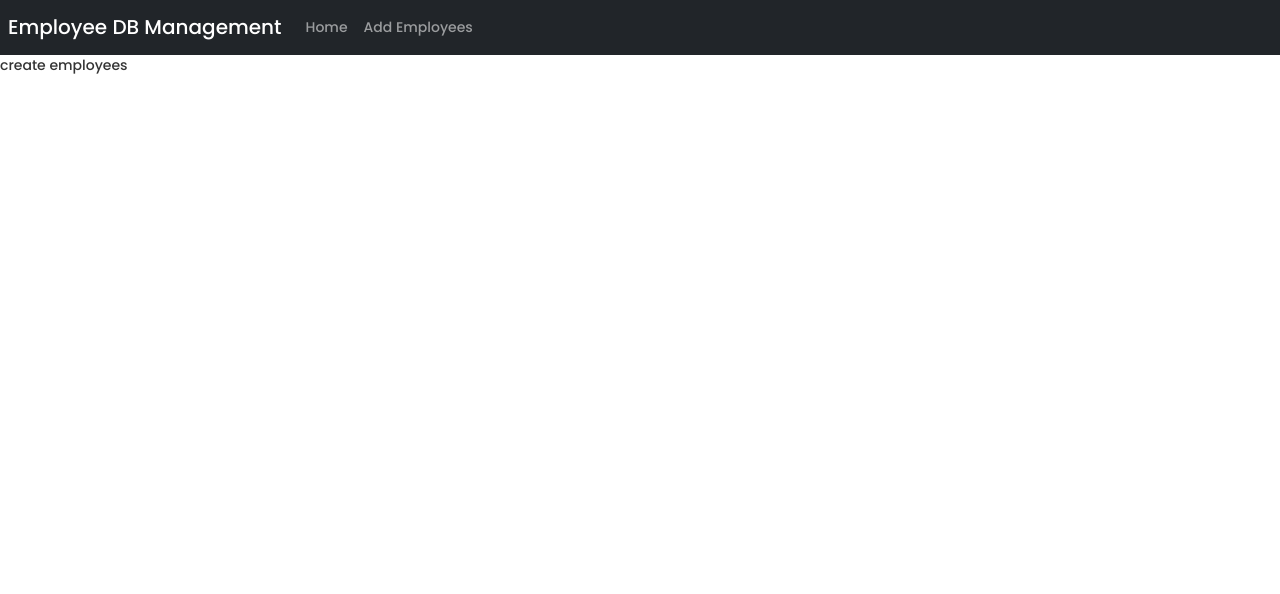
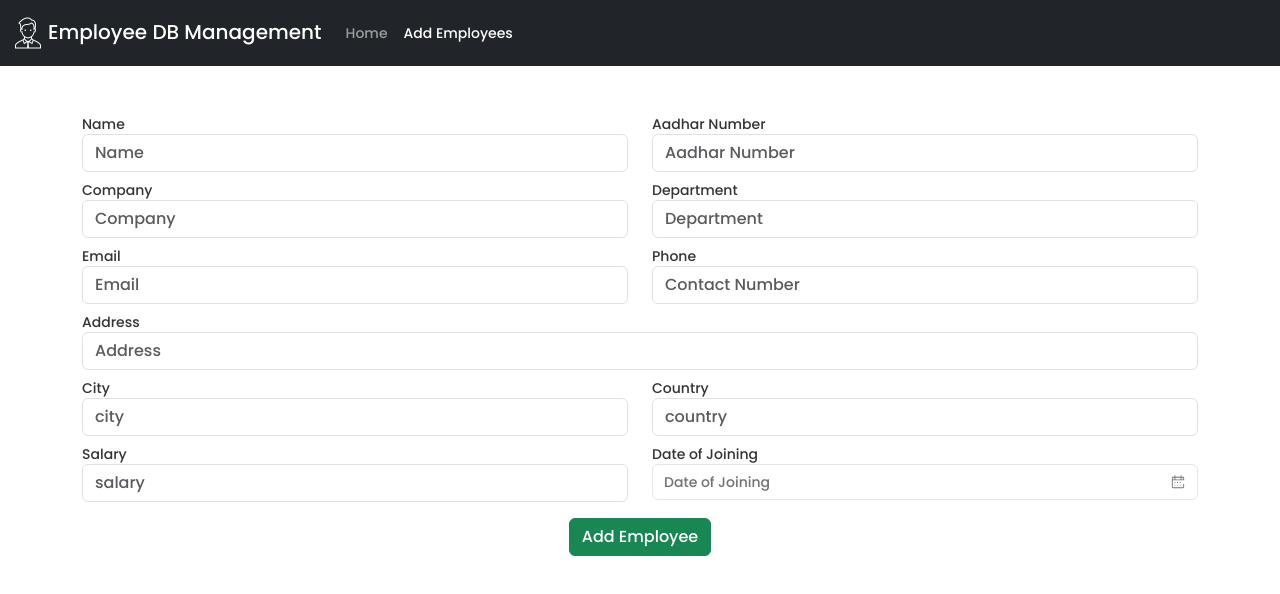
Before and after one commit to silent-learner/EmployeeDB-Management-frontend-, a React (Create React App) app: page /create in a window 1280 px wide. Shown: the top 594 px of the page. Built offline with nearby package versions, Linux system fonts and the light colour scheme.

Commit message:
Mesage feature added

```diff
--- a/package.json
+++ b/package.json
@@ -37,6 +37,5 @@
       "last 1 firefox version",
       "last 1 safari version"
     ]
-  },
-  "proxy" : "https://backend-production-0322.up.railway.app/employee"
+  }
 }
--- a/src/App.jsx
+++ b/src/App.jsx
@@ -1,4 +1,4 @@
-import { BrowserRouter, Route, Routes } from "react-router-dom";
+import { Route, Routes, useLocation } from "react-router-dom";
 import CreateEmployees from "./components/CreateEmployees";
 import NavBar from "./components/NavBar";
 import Employees from "./Employees";
@@ -6,16 +6,18 @@ import LoadingBar from "react-top-loading-bar";
 import { useState } from "react";
 
 function App() {
+  const location = useLocation();
+  // console.log(location.pathname);
   const [progress, setProgress] = useState(0);
   return (
     <>
-      <BrowserRouter>
-        <NavBar />
       <LoadingBar
         color="#39f50a"
         progress={progress}
+        height={3}
         onLoaderFinished={() => setProgress(0)}
       />
+      <NavBar location={location.pathname} />
       <Routes>
         <Route
           exact
@@ -24,7 +26,6 @@ function App() {
         />
         <Route path="/create" element={<CreateEmployees />} />
       </Routes>
-      </BrowserRouter>
     </>
   );
 }
--- a/src/components/CreateEmployees.jsx
+++ b/src/components/CreateEmployees.jsx
@@ -1,11 +1,234 @@
-import React from 'react';
+import React, { useState } from "react";
+import { DatePicker } from "rsuite";
+import "../../node_modules/rsuite/dist/rsuite.min.css";
 
 const CreateEmployees = () => {
+  const [employee, setemployee] = useState({
+    name: "",
+    email: "",
+    aadharNumber: "",
+    phone: "",
+    company_name: "",
+    department: "",
+    address: "",
+    city: "",
+    country: "",
+    salary: "",
+    dateOfJoining: "",
+  });
+  const [message, setmessage] = useState("");
+  // const URL = "https://backend-production-0322.up.railway.app"
+  const URL = "http://localhost:8080";
+  const handlesubmit = async (e) => {
+    e.preventDefault();
+    console.log(employee);
+    let data = await fetch(`${URL}/employee/create`, {
+      method: "POST",
+      mode: "cors",
+      headers: {
+        "Content-Type": "application/json",
+      },
+      body: JSON.stringify(employee),
+    });
+    let json = await data.json();
+    console.log(json);
+    setemployee({
+      name: "",
+      email: "",
+      aadharNumber: "",
+      phone: "",
+      company_name: "",
+      department: "",
+      address: "",
+      city: "",
+      country: "",
+      salary: "",
+      dateOfJoining: "",
+    });
+    setmessage(json.message);
+    setTimeout(() => {
+      setmessage("");
+    }, 2000);
+  };
   return (
-    <div>
-      create employees
+    <div className="container mt-5">
+      <form onSubmit={handlesubmit} autoComplete="off">
+        <p className="text-center text-primary" style={{ fontSize: "1.5rem" }}>
+          {message}
+        </p>
+        <div className="row my-2">
+          <div className="col">
+            <label htmlFor="name">Name</label>
+            <input
+              required
+              id="name"
+              type="text"
+              className="form-control"
+              placeholder="Name"
+              value={employee.name}
+              onChange={(e) => {
+                setemployee({ ...employee, name: e.target.value });
+              }}
+            />
+          </div>
+          <div className="col">
+            <label htmlFor="aadharNumber">Aadhar Number</label>
+            <input
+              required
+              id="aadharNumber"
+              type="number"
+              className="form-control"
+              placeholder="Aadhar Number"
+              value={employee.aadharNumber}
+              onChange={(e) => {
+                setemployee({ ...employee, aadharNumber: e.target.value });
+              }}
+            />
+          </div>
+        </div>
+        <div className="row my-2">
+          <div className="col">
+            <label htmlFor="company">Company</label>
+            <input
+              required
+              id="company"
+              type="text"
+              className="form-control"
+              placeholder="Company"
+              value={employee.company_name}
+              onChange={(e) => {
+                setemployee({ ...employee, company_name: e.target.value });
+              }}
+            />
+          </div>
+          <div className="col">
+            <label htmlFor="Department">Department</label>
+            <input
+              required
+              id="Department"
+              type="number"
+              className="form-control"
+              placeholder="Department"
+              value={employee.department}
+              onChange={(e) => {
+                setemployee({ ...employee, department: e.target.value });
+              }}
+            />
+          </div>
+        </div>
+        <div className="row my-2">
+          <div className="col">
+            <label htmlFor="email">Email</label>
+            <input
+              required
+              id="email"
+              type="email"
+              className="form-control"
+              placeholder="Email"
+              value={employee.email}
+              onChange={(e) => {
+                setemployee({ ...employee, email: e.target.value });
+              }}
+            />
+          </div>
+          <div className="col">
+            <label htmlFor="phone">Phone</label>
+            <input
+              required
+              id="phone"
+              type="number"
+              className="form-control"
+              placeholder="Contact Number"
+              value={employee.phone}
+              onChange={(e) => {
+                setemployee({ ...employee, phone: e.target.value });
+              }}
+            />
+          </div>
+        </div>
+        <div className="row my-2">
+          <div className="col">
+            <label htmlFor="address">Address</label>
+            <input
+              required
+              id="address"
+              type="text"
+              className="form-control"
+              placeholder="Address"
+              value={employee.address}
+              onChange={(e) => {
+                setemployee({ ...employee, address: e.target.value });
+              }}
+            />
+          </div>
+        </div>
+        <div className="row my-2">
+          <div className="col">
+            <label htmlFor="city">City</label>
+            <input
+              required
+              id="city"
+              type="text"
+              className="form-control"
+              placeholder="city"
+              value={employee.city}
+              onChange={(e) => {
+                setemployee({ ...employee, city: e.target.value });
+              }}
+            />
+          </div>
+          <div className="col">
+            <label htmlFor="country">Country</label>
+            <input
+              required
+              id="country"
+              type="text"
+              className="form-control"
+              placeholder="country"
+              value={employee.country}
+              onChange={(e) => {
+                setemployee({ ...employee, country: e.target.value });
+              }}
+            />
+          </div>
+        </div>
+        <div className="row my-2">
+          <div className="col">
+            <label htmlFor="salary">Salary</label>
+            <input
+              required
+              id="salary"
+              type="number"
+              className="form-control"
+              placeholder="salary"
+              value={employee.salary}
+              onChange={(e) => {
+                setemployee({ ...employee, salary: e.target.value });
+              }}
+            />
+          </div>
+          <div className="col">
+            <label htmlFor="dateOfJoining">Date of Joining</label>
+            <DatePicker
+              placeholder="Date of Joining"
+              style={{ width: "100%" }}
+              onChange={(e) => {
+                setemployee({
+                  ...employee,
+                  dateOfJoining: new Date(e),
+                });
+              }}
+            />
+          </div>
+        </div>
+        <div className="d-flex justify-content-center mt-3">
+          <button type="submit" className="btn btn-success">
+            Add Employee
+          </button>
+        </div>
+      </form>
     </div>
   );
-}
+};
 
 export default CreateEmployees;
--- a/src/components/NavBar.jsx
+++ b/src/components/NavBar.jsx
@@ -1,10 +1,16 @@
-import React from "react";
+import React, { useState } from "react";
 import { Link } from "react-router-dom";
+import icon from "../favicon.png";
 
-const NavBar = () => {
+const NavBar = ({ location }) => {
+  const [isOpen, setisOpen] = useState(false);
+  const handleOnCLick = () => {
+    setisOpen(!isOpen);
+  };
   return (
     <nav className="navbar navbar-expand-lg navbar-dark bg-dark p-2">
       <Link className="navbar-brand" to="/">
+        <img src={icon} height="40px" width="40px" alt="icon" />
         Employee DB Management
       </Link>
       <button
@@ -13,21 +19,28 @@ const NavBar = () => {
         data-toggle="collapse"
         data-target="#navbarSupportedContent"
         aria-controls="navbarSupportedContent"
-        aria-expanded="false"
-        aria-label="Toggle navigation"
+        aria-expanded={isOpen ? true : false} aria-label="Toggle navigation" onClick={handleOnCLick}
       >
         <span className="navbar-toggler-icon"></span>
       </button>
 
-      <div className="collapse navbar-collapse" id="navbarSupportedContent">
+      <div className={`${!isOpen ? 'collapse' : ''} navbar-collapse`} id="navbarSupportedContent">
         <ul className="navbar-nav mr-auto">
-          <li className="nav-item active">
-            <Link className="nav-link" to="/">
+          <li className="nav-item" onClick={handleOnCLick}>
+            <Link
+              className={`nav-link ${location === "/" ? "text-white" : ""}`}
+              to="/"
+            >
               Home
             </Link>
           </li>
-          <li className="nav-item">
-            <Link className="nav-link" to="/create">
+          <li className="nav-item" onClick={handleOnCLick}>
+            <Link
+              className={`nav-link ${
+                location === "/create" ? "text-white" : ""
+              }`}
+              to="/create"
+            >
               Add Employees
             </Link>
           </li>
--- a/src/index.js
+++ b/src/index.js
@@ -1,11 +1,14 @@
 import React from 'react';
 import ReactDOM from 'react-dom/client';
+import { BrowserRouter } from 'react-router-dom';
 import App from './App';
 import "./index.css"
 
 const root = ReactDOM.createRoot(document.getElementById('root'));
 root.render(
   <React.StrictMode>
+    <BrowserRouter>
     <App />
+    </BrowserRouter>
   </React.StrictMode>
 );
```
Also changed, not shown: src/Employees.jsx (+10 -9 lines), src/components/Employee.jsx (+30 -6 lines), src/favicon.png (added). Lines whose indentation alone changed are shown as unchanged.
